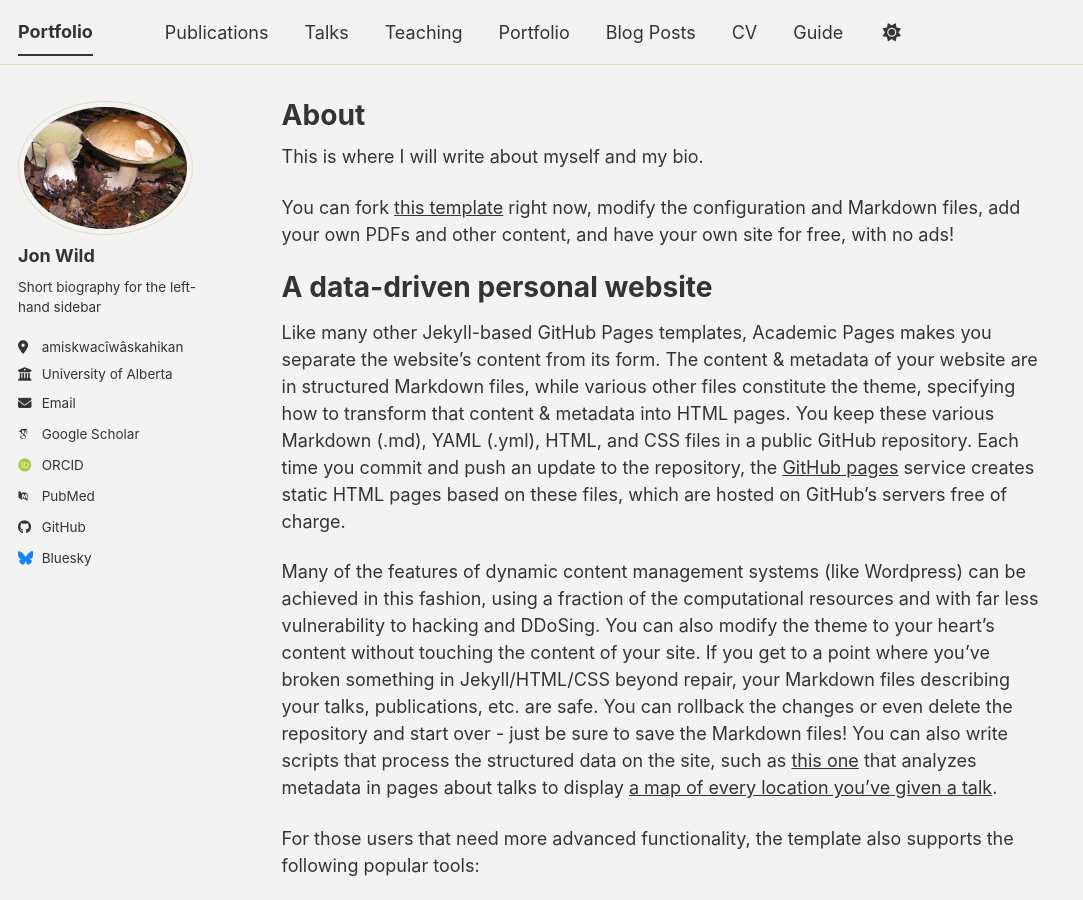
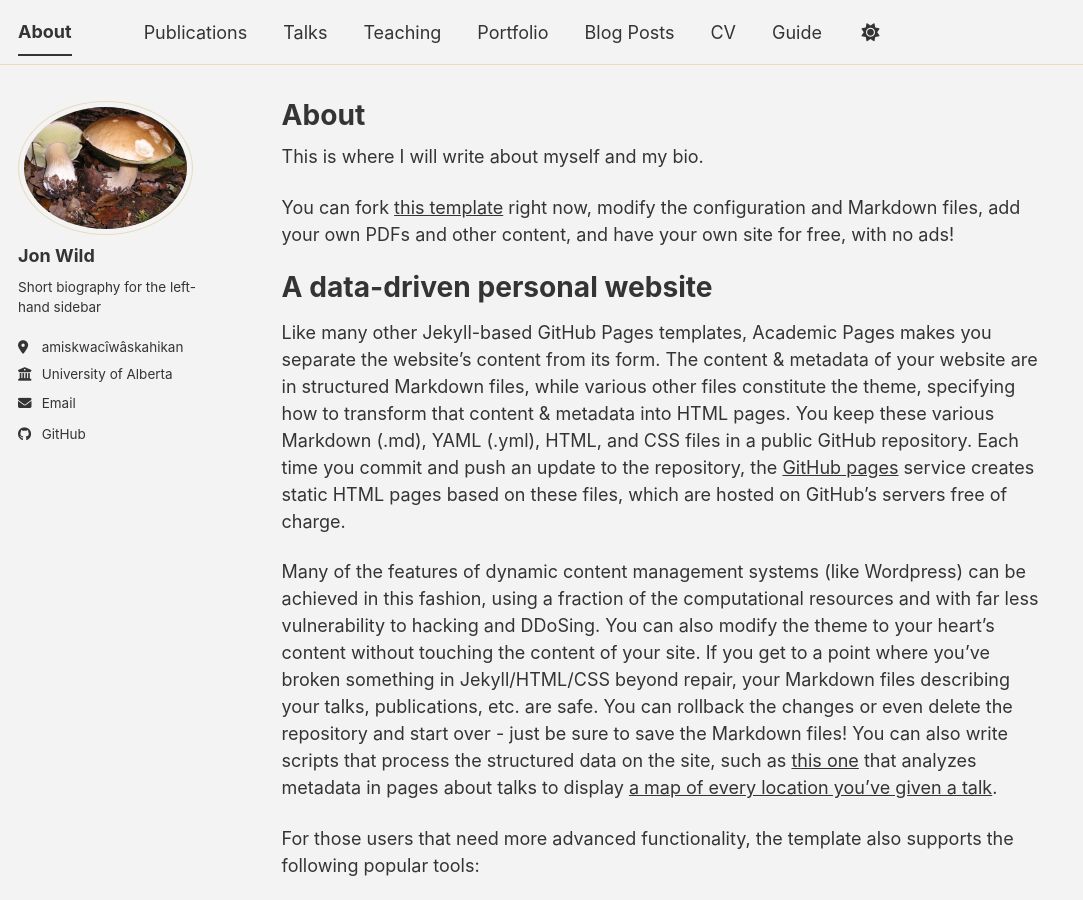
Before and after one commit to s1k1psso/About, a Jekyll site: the page built from _pages/about.md, in a window 1280 px wide and 900 px high. Shown: the whole window, without its empty margins (0-1083 px from the left). Built offline with Jekyll 4.4.1, drawn with Linux system fonts in a browser that asks for light colours; some web fonts are replaced; a script bundle is joined from its source files by our own code; library files that are not in the unit come from our copies; some of the changed lines change nothing that is shown.

Commit message:
Update _config.yml

```diff
--- a/_config.yml
+++ b/_config.yml
@@ -9,7 +9,7 @@
 # Basic Site Settings
 locale                   : "en-US"
 site_theme               : "dirt" # The available themes options are "default", "air", "sunrise", "mint", "dirt" and "contrast"
-title                    : "Portfolio"
+title                    : "About"
 title_separator          : "-"
 name                     : &name "Jon Wild"
 description              : &description "DH 530 Portfolio"   # Update this with a general description of your site, this is the default if not overridden by a page
@@ -35,13 +35,13 @@
   # Academic websites
   academia         : # URL
   arxiv            : # URL - Update with the correct link to your profile
-  googlescholar    : "https://scholar.google.com/citations?user=PS_CX0AAAAAJ"
+  googlescholar    : # URL
   inspire-hep      : # URL
   impactstory      : # URL
-  orcid            : "https://orcid.org/yourorcidurl"
+  orcid            : # URL
   semantic         : # URL
   ssrn             : # URL
-  pubmed           : "https://www.ncbi.nlm.nih.gov/pubmed/?term=john+snow"
+  pubmed           : # URL
   researchgate     : # URL
   scopus           : # URL
   zotero           : # URL
@@ -57,7 +57,7 @@
 
   # Social media
   artstation       : # Username
-  bluesky          : "bsky.app" # Replace this with you Bluesky username
+  bluesky          : # Replace this with you Bluesky username
   facebook         : # Username
   flickr           : # Username
   foursquare       : # Username
```
